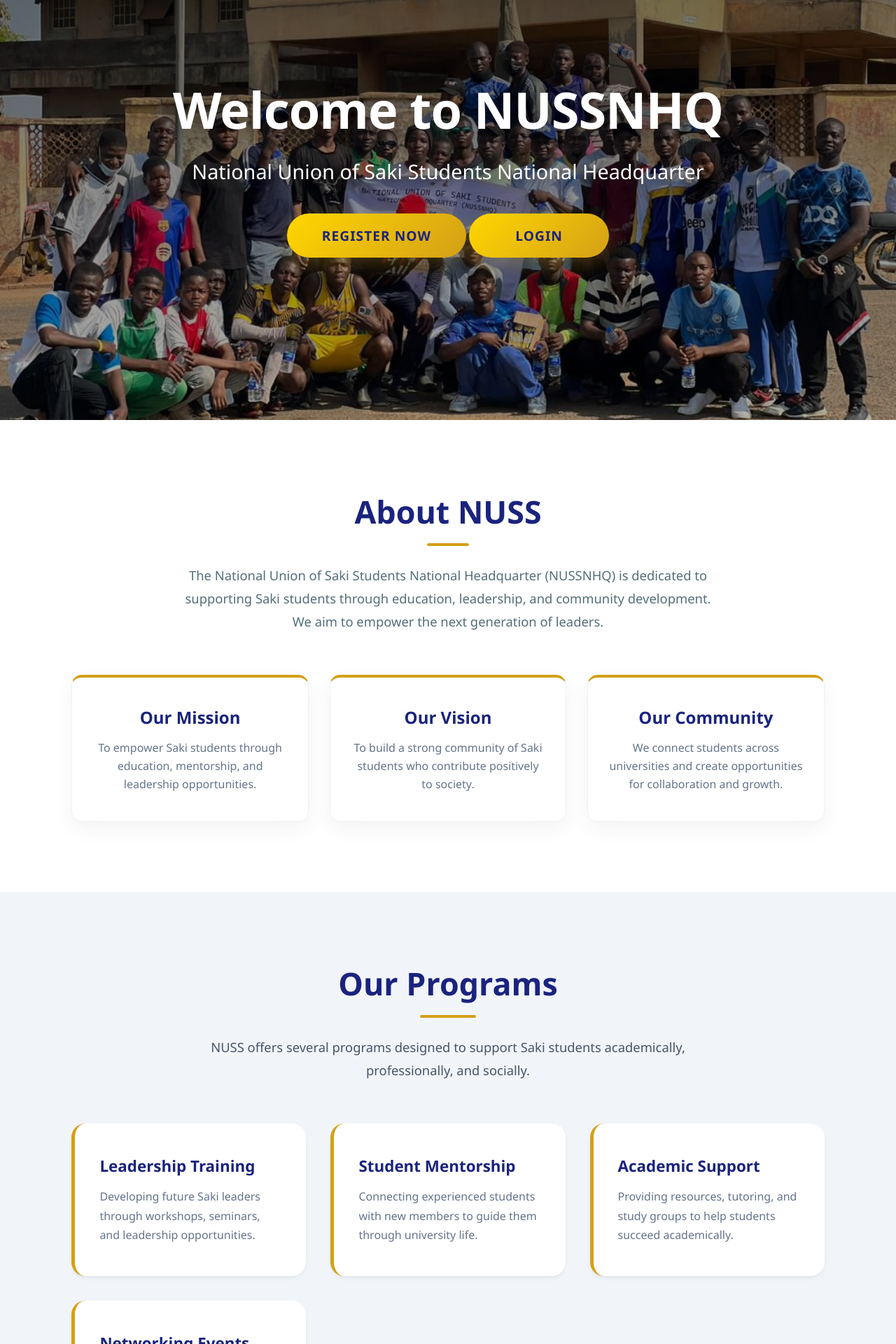
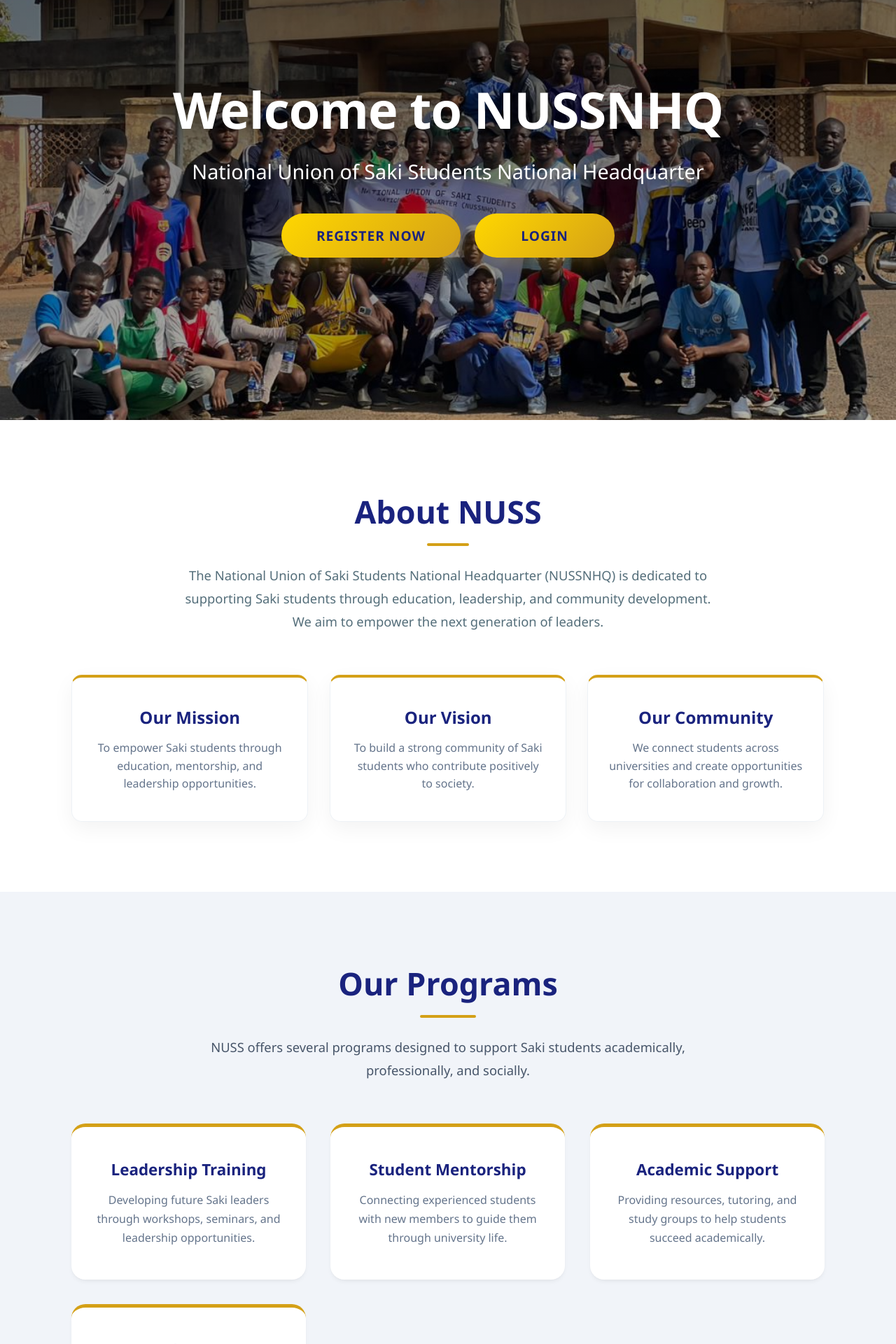
Before and after one commit to Holuwardammy/nussnhq_portal, a Django app: page / in a window 1280 px wide. Shown: the part 200-2120 px from the top of the page at 70% size. Run offline with Django 5.2, Linux system fonts and the light colour scheme; data that the repository does not hold is empty.

Commit message:
Design: Premium center-aligned layout and viewport animations

```diff
--- a/static/css/style.css
+++ b/static/css/style.css
@@ -135,17 +135,44 @@ img {
 }
 
 /* =========================================
-   3. GLOBAL SECTION REVEAL
+   3. GLOBAL SECTION REVEAL ANIMATIONS
    ========================================= */
 section {
     opacity: 0;
-    transform: translateY(40px);
-    transition: all 0.9s ease-out;
+    transform: translateY(50px);
+    transition: opacity 1s cubic-bezier(0.215, 0.61, 0.355, 1),
+                transform 1s cubic-bezier(0.215, 0.61, 0.355, 1);
 }
 
 section.visible {
     opacity: 1;
     transform: translateY(0);
+}
+
+/* Delay staggered cards inside viewport-visible sections */
+section.visible .card,
+section.visible .program,
+section.visible .event-card,
+section.visible .fundraising-card,
+section.visible .gallery-item {
+    animation: layoutCardReveal 0.8s cubic-bezier(0.175, 0.885, 0.32, 1.15) both;
+}
+
+/* Stagger indices calculations */
+section.visible .card:nth-child(1), section.visible .program:nth-child(1) { animation-delay: 0.1s; }
+section.visible .card:nth-child(2), section.visible .program:nth-child(2) { animation-delay: 0.25s; }
+section.visible .card:nth-child(3), section.visible .program:nth-child(3) { animation-delay: 0.4s; }
+section.visible .card:nth-child(4), section.visible .program:nth-child(4) { animation-delay: 0.55s; }
+
+@keyframes layoutCardReveal {
+    0% {
+        opacity: 0;
+        transform: translateY(30px) scale(0.96);
+    }
+    100% {
+        opacity: 1;
+        transform: translateY(0) scale(1);
+    }
 }
 
 /* Responsive fix for Nav */
@@ -209,16 +236,16 @@ section.visible {
                 url('/static/images/bac.jpg') center/cover no-repeat;
     z-index: 1;
     overflow: hidden;
-    animation: heroPop 1.2s cubic-bezier(0.2, 1, 0.3, 1) forwards;
+    animation: heroPop 1.4s cubic-bezier(0.16, 1, 0.3, 1) forwards;
     padding: 40px 20px;
 }
 
-.hero h1, .hero p, .btn-hero {
+.hero h1, .hero p, .hero-actions {
     position: relative;
     z-index: 2;
     opacity: 0;
-    transform: translateY(30px);
-    animation: fadeInUp 0.8s ease-out forwards;
+    transform: translateY(40px);
+    animation: fadeInUp 1s cubic-bezier(0.16, 1, 0.3, 1) forwards;
 }
 
 .hero h1 {
@@ -241,6 +268,16 @@ section.visible {
     padding: 0 20px;
 }
 
+.hero-actions {
+    display: flex;
+    gap: 20px;
+    justify-content: center;
+    align-items: center;
+    flex-wrap: wrap;
+    width: 100%;
+    animation-delay: 0.7s;
+}
+
 .btn-hero {
     display: inline-block;
     background: linear-gradient(135deg, #FFD700 0%, #D4A017 100%);
@@ -418,21 +457,26 @@ section.visible {
     display: grid;
     grid-template-columns: repeat(auto-fit, minmax(min(300px, 100%), 1fr));
     gap: 35px;
+    justify-content: center;
 }
 
 .program {
     background: #ffffff;
     padding: 45px 35px;
     border-radius: 20px;
-    text-align: left;
+    text-align: center; /* FIXED: Centered card textual content layouts */
     box-shadow: 0 4px 6px -1px rgba(0, 0, 0, 0.05), 0 2px 4px -1px rgba(0, 0, 0, 0.03);
-    border-left: 5px solid #D4A017;
-    transition: all 0.4s ease;
+    border-top: 5px solid #D4A017; /* FIXED: Converted from border-left to keep card balanced when centered */
+    transition: all 0.4s cubic-bezier(0.165, 0.84, 0.44, 1);
     width: 100%;
+    display: flex;
+    flex-direction: column;
+    align-items: center;
+    justify-content: center;
 }
 
 .program:hover {
-    transform: translateX(10px);
+    transform: translateY(-10px); /* FIXED: Swapped horizontal slide out for an elegant upward lift */
     background: #ffffff;
     box-shadow: 0 20px 25px -5px rgba(26, 35, 126, 0.1), 0 10px 10px -5px rgba(0, 0, 0, 0.04);
 }
```
Also changed, not shown: other parts of static/css/style.css (+21 -36 lines).
